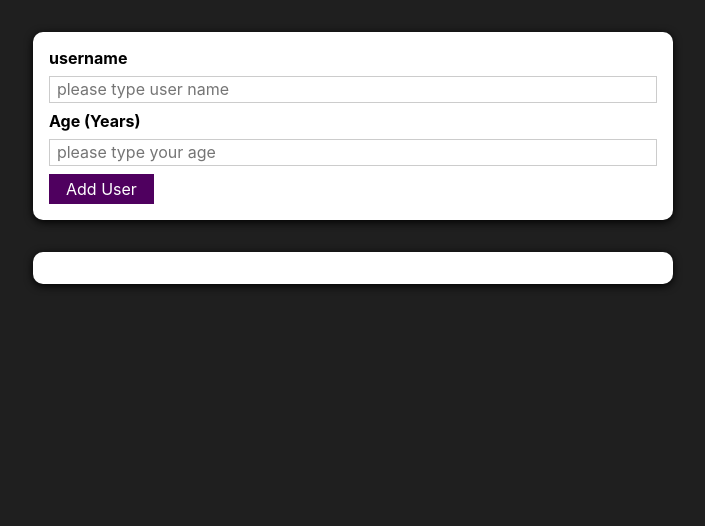
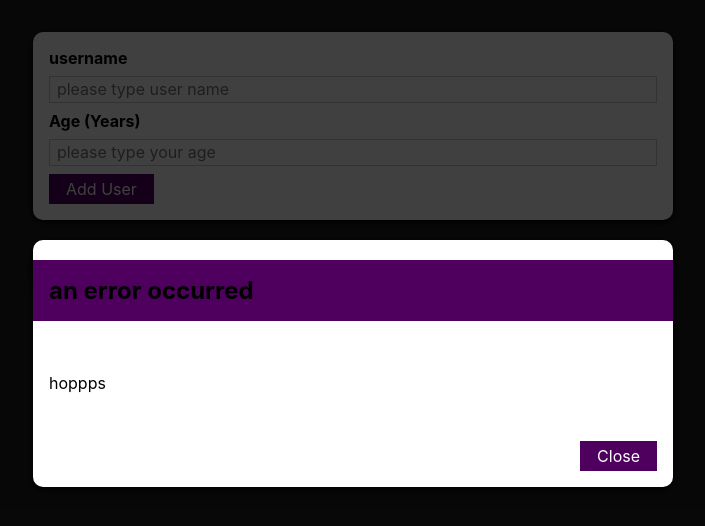
Before and after one commit to Ahanci/a-complete-basic-react-project, a React (Create React App) app: page / in a window 1280 px wide. Shown: the top 526 px of the page, without its empty margins (287-992 px from the left). Built offline with nearby package versions, Linux system fonts and the light colour scheme.

Commit message:
errorModalAdded

```diff
--- /dev/null
+++ b/src/Components/UI/ErrorModal.js
@@ -0,0 +1,28 @@
+import React from "react";
+import Card from "./Card";
+import Button from "./Button";
+import classes from './ErrorModal.module.css';
+
+const ErrorModal = props => {
+    return (
+        <div>
+            <div className={classes.backdrop} />
+            <Card className={classes.modal} >
+                <header>
+                    <h2 className={classes.header} > {props.title} </h2>
+                </header>
+                <div className={classes.content} >
+                    <p>{props.message}</p>
+                </div>
+                <footer className={classes.actions} >
+                    <Button> Close </Button>
+
+                </footer>
+
+            </Card>
+        </div>
+
+    )
+};
+
+export default ErrorModal;
--- /dev/null
+++ b/src/Components/UI/ErrorModal.module.css
@@ -0,0 +1,45 @@
+.backdrop {
+    position: fixed;
+    top: 0;
+    left: 0;
+    width: 100%;
+    height: 100vh;
+    z-index: 10;
+    background: rgba(0, 0, 0, 0.75);
+  }
+
+  .modal {
+    position: fixed;
+    top: 30vh;
+    left: 10%;
+    width: 80%;
+    z-index: 100;
+    overflow: hidden;
+  }
+
+  .header {
+    background: #4f005f;
+    padding: 1rem;
+  }
+
+  .header h2 {
+    margin: 0;
+    color: white;
+  }
+
+  .content {
+    padding: 1rem;
+  }
+
+  .actions {
+    padding: 1rem;
+    display: flex;
+    justify-content: flex-end;
+  }
+
+  @media (min-width: 768px) {
+    .modal {
+      left: calc(50% - 20rem);
+      width: 40rem;
+    }
+  }
--- a/src/Components/Users/AddUser.js
+++ b/src/Components/Users/AddUser.js
@@ -1,18 +1,19 @@
-import React, {useState} from "react";
+import React, { useState } from "react";
 import styles from './AddUser.module.css';
 import Card from "../UI/Card";
 import Button from "../UI/Button";
+import ErrorModal from "../UI/ErrorModal";
 
 const AddUser = props => {
-    const [enteredUserName, setEnteredUserName]= useState('');
-    const [enteredAge, setEnteredAge]= useState('');
+    const [enteredUserName, setEnteredUserName] = useState('');
+    const [enteredAge, setEnteredAge] = useState('');
 
     const addUserHandler = (e) => {
         e.preventDefault();
-        if(enteredUserName.trim().length === 0 || enteredAge.trim().length === 0){
+        if (enteredUserName.trim().length === 0 || enteredAge.trim().length === 0) {
             return;
         }
-        if(+enteredAge < 1){
+        if (+enteredAge < 1) {
             return;
         }
         props.onAddUser(enteredUserName, enteredAge);
@@ -21,16 +22,18 @@
         setEnteredUserName('');
     }
 
-    const userNameChangeHandler = e=>{
+    const userNameChangeHandler = e => {
         setEnteredUserName(e.target.value)
 
     }
 
-    const ageChangeHandler = e=>{
+    const ageChangeHandler = e => {
         setEnteredAge(e.target.value)
 
     }
     return (
+        <div>
+            <ErrorModal title='an error occurred' message='hoppps' />
             <Card className={styles.input} >
                 <form onSubmit={addUserHandler}>
                     <label htmlFor="username">username</label>
@@ -39,7 +42,7 @@
                         id="username"
                         placeholder=" please type user name"
                         onChange={userNameChangeHandler}
-                value={enteredUserName}/>
+                        value={enteredUserName} />
 
                     <label htmlFor="age">Age (Years)</label>
                     <input
@@ -54,6 +57,8 @@
                 </form>
 
             </Card>
+        </div>
+
 
     )
 };
```
Lines whose indentation alone changed are shown as unchanged.
